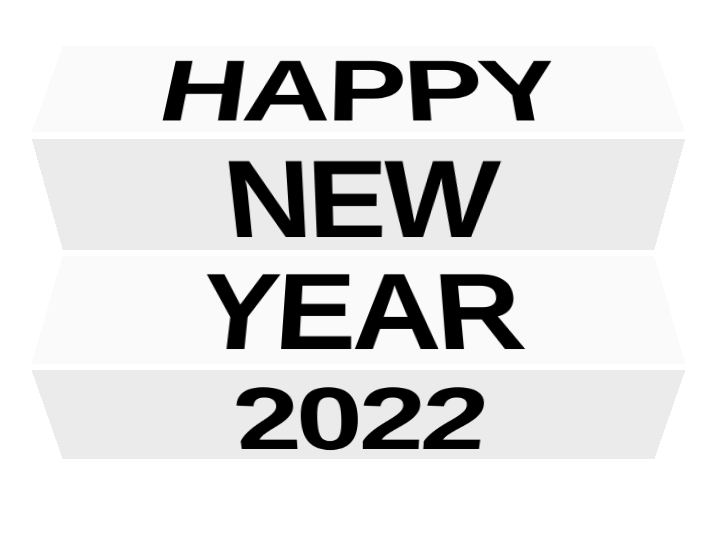
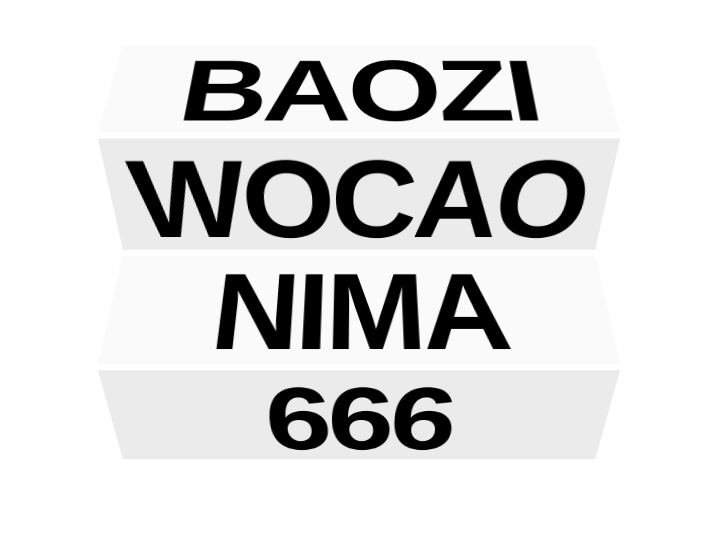
Before and after one commit to tolitepaper/tolitepaper.github.io, a plain HTML site: page index.html in a window 1280 px wide. Shown: the part 141-677 px from the top of the page, without its empty margins (281-997 px from the left). Drawn offline with Linux system fonts and the light colour scheme.

Commit message:
update my website

```diff
--- a/index.html
+++ b/index.html
@@ -65,20 +65,20 @@ body{
 <body>
     <div class="container">
         <div>
-            <span>HAPPY</span>
-            <span>BE</span>
+            <span>BAOZI</span>
+            <span>HAHAHA</span>
         </div>
         <div>
-            <span>NEW</span>
-            <SPAN>TRUE</SPAN>
+            <span>WOCAO</span>
+            <SPAN>THAT'S</SPAN>
         </div>
         <div>
-            <span>YEAR</span>
-            <SPAN>TO</SPAN>
+            <span>NIMA</span>
+            <SPAN>A</SPAN>
         </div>
         <div>
-            <span>2022</span>
-            <SPAN>YOURSELF</SPAN>
+            <span>666</span>
+            <SPAN>JOKE!</SPAN>
         </div>
     </div>
 </body>
```
